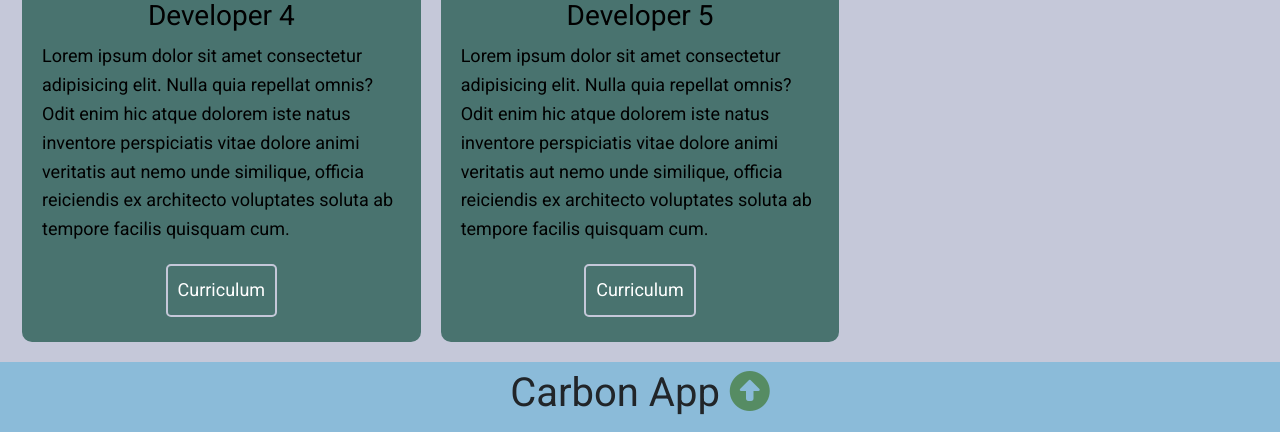
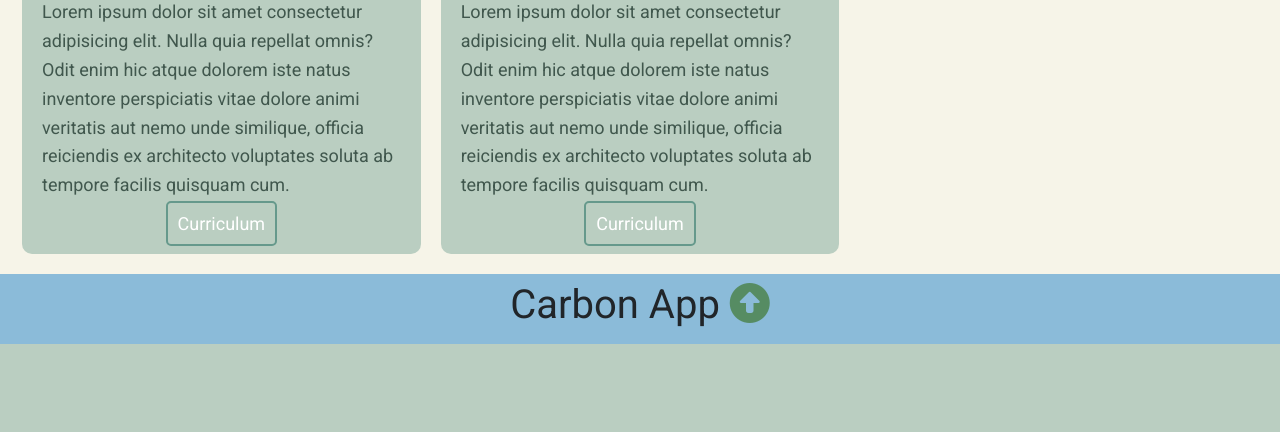
Before and after one commit to LineBirkelid/carbon_app_2023, a Flask app: page /home in a window 1280 px wide. Shown: the part 1439-1871 px from the top of the page. After the commit the page ends 1783 px from the top, so only its background shows below. Run offline with Flask 2, Linux system fonts and the light colour scheme; some libraries are stand-ins or nearby versions.

Commit message:
Update home.css

```diff
--- a/capp/static/home.css
+++ b/capp/static/home.css
@@ -1,8 +1,8 @@
 /* Colors
-Home, section 1 (head, background): #9fa7bf
-Home, section 1 (head, boxes): #568c63
-Home, section 2 (developers, background): #c5c8d9
-Home, section 2 (developers, boxes): #49736f
+Home, section 1 (header, background): #698269
+Home, section 1 (header, boxes): #B99B6B
+Home, section 2 (developers, background): #F1DBBF
+Home, section 2 (developers, boxes): #AA5656
 */
 
 /* Utilities  */
@@ -10,19 +10,21 @@ p {
     margin: 10px 0;
     font-size: 18px;
   }
+
   /* Section header_home */
+
   .section_header_home {
-  background-color:#9fa7bf;
+    background-color:#BACEC1;
   }
   .header_home {
     display: flex;
     align-items: start;
-  background: #9fa7bf;
+    background: #BACEC1;
   }
   .header_home .box {
     flex: 1;
-  background: #9fa7bf;
-  color: #fff;
+    background: #BACEC1;
+    color: #000000;
     border-radius: 10px;
     margin: 20px 10px;
     padding: 15px 20px;
@@ -36,37 +38,60 @@ p {
   .header_home .box:nth-of-type(2) {
     flex-grow:1;
   }
-.container_buttons_links_header_home {
-  display: flex;
-  justify-content: center;
-  align-items: center;
-  flex-wrap:wrap;
+
+  .button {
+    display: inline-block;
+    border-radius: 4px;
+    background-color: #FF7F00;
+    border: none;
+    color: #FFF;
+    text-align: center;
+    font-size: 18px;
+    padding: 20px;
+    width: 150px;
+    transition: all 0.5s;
+    cursor: pointer;
+    margin: 5px;
   }
-.container_buttons_links_header_home a:hover {
-  color: #9fa7bf;
+
+  .button span {
+    cursor: pointer;
+    display: inline-block;
+    position: relative;
+    transition: 0.5s;
   }
-.container_buttons_links_header_home btn {
-  width: 100px;
-  height: 100px;
-  background: #9fa7bf;
-  color: #fff;
-  display: flex;
-  justify-content:center;
-  align-items:center;
+
+  .button span:after {
+    content: '\00bb';
+    position: absolute;
+    opacity: 0;
+    top: 0;
+    right: -20px;
+    transition: 0.5s;
   }
+
+  .button:hover span {
+    padding-right: 25px;
+  }
+
+  .button:hover span:after {
+    opacity: 1;
+    right: 0;
+  }
+
   /* Section developers */
 .section_developers {
-  background-color:#c5c8d9;
+  background-color:#F6F4E8;
 }
 .developers {
   display: flex;
   align-items: start;
-  background: #c5c8d9;
+  background: #F6F4E8;
 }
 .developers .box {
   flex: 1;
-  background: #49736f;
-  color: black;
+  background: #BACEC1;
+  color: #40574D;
   border-radius: 10px;
   margin: 20px 10px;
   padding: 15px 20px;
@@ -83,10 +108,34 @@ p {
 .developers .box:nth-of-type(3) {
   flex-grow:4;
 }
+.container_buttons_developers {
+  display: flex;
+  justify-content: center;
+  align-items: center;
+  flex-wrap:wrap;
+  padding: 0px 0px;
+  margin: 0px 0px;
+}
+.btn_developers {
+  padding: 10px 10px;
+  margin: 10px 10px 10px 10px;
+  color: #fff;
+  border-radius: 5px;
+  text-decoration: none;
+  font-size: 18px;
+  background-color: #BACEC1;
+  border: 2px solid  #66998C;
+}
+.btn_developers:hover {
+  color: #fff;
+  background-color: #66998C;
+  border: 2px solid #66998C;
+  text-decoration: none;
+}
 .developers .box2 {
   flex: 1;
-  background: #49736f;
-  color: black;
+  background: #BACEC1;
+  color: #40574D;
   border-radius: 10px;
   margin: 20px 10px;
   padding: 15px 20px;
@@ -104,42 +153,18 @@ p {
   flex-grow:4;
   background: #c5c8d9;
 }
-.section_container_buttons_developers {
-  display: flex;
-  justify-content: center;
-  align-items: center;
-  flex-wrap:wrap;
-  padding: 0px 0px;
-  margin: 0px 0px;
-}
-.btn_developers {
-  padding: 10px 10px;
-  margin: 10px 10px 10px 10px;
-  color: #fff;
-  border-radius: 5px;
-  text-decoration: none;
-  font-size: 18px;
-  background-color: #49736f;
-  border: 2px solid  #c5c8d9;
-}
-.btn_developers:hover {
-  color: #fff;
-  background-color: #c5c8d9;
-  border: 2px solid #c5c8d9;
-  text-decoration: none;
-}
-
-
   @media (max-width:768px) {
     .header_home {
       flex-direction: column;
+      align-items: center
     }
     .developers {
       flex-direction: column;
     }
-  .section_container_buttons_developers {
+    .container_buttons_developers {
       display: flex;
       flex-direction: column;
       align-items: center;
     }
+
 }
```
Lines whose indentation alone changed are shown as unchanged.
